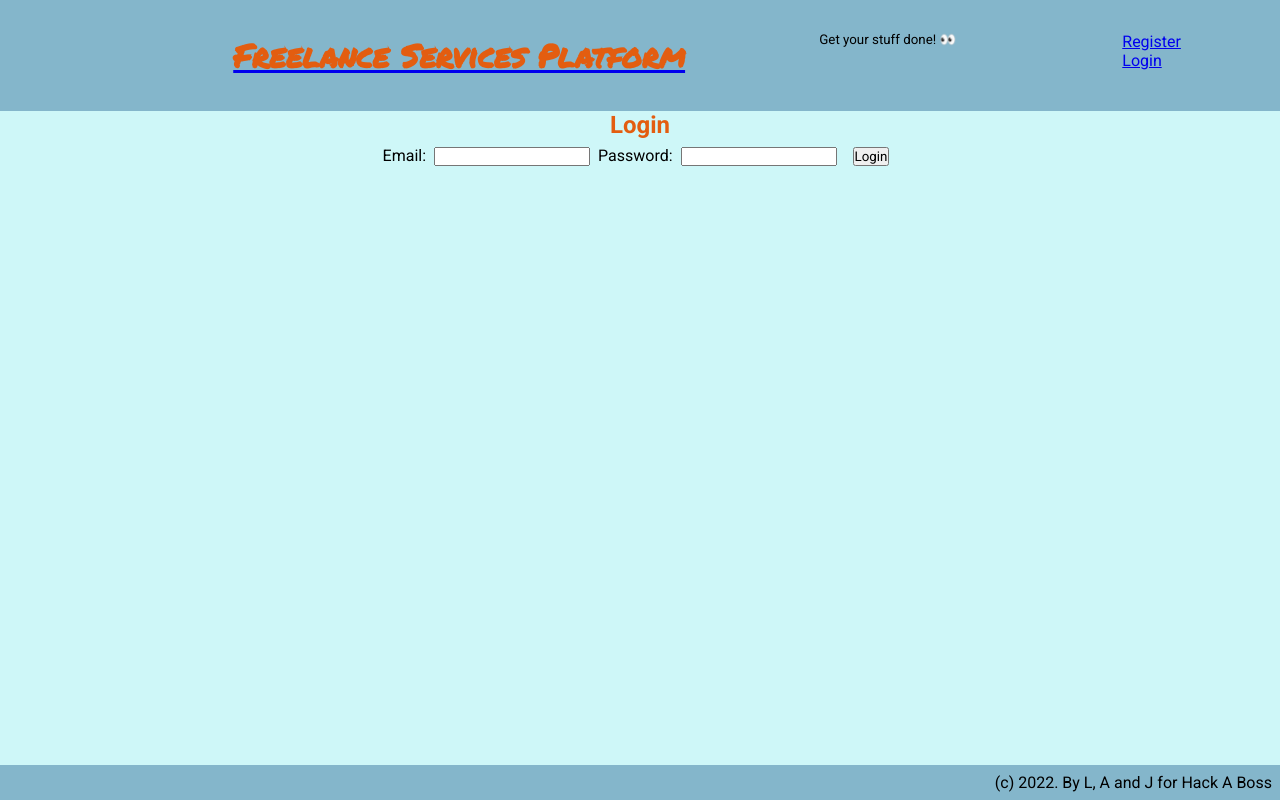
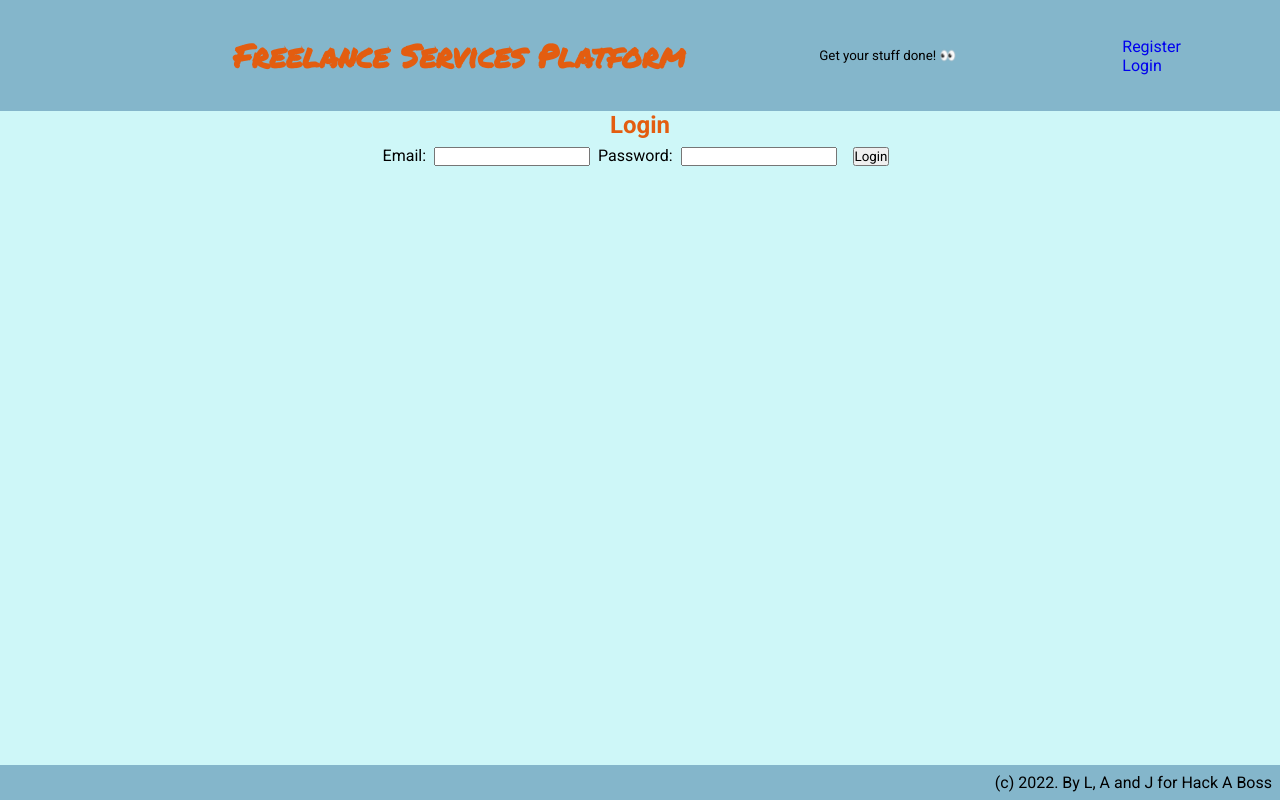
Before and after one commit to FlyWithMus/Project_3_Frontend, a React (Create React App) app: page /login in a window 1280 px wide. Built offline with nearby package versions, Linux system fonts and the light colour scheme.

Commit message:
texto alineado y sin subrayado en el header

```diff
--- a/src/App.css
+++ b/src/App.css
@@ -5,6 +5,7 @@
   margin: 0;
   box-sizing: border-box;
   font-family: Roboto, Arial, sans-serif;
+  text-decoration: none;
 }
 
 ul {
--- a/src/components/Header/style.css
+++ b/src/components/Header/style.css
@@ -5,6 +5,7 @@
   justify-content: space-around;
   padding: 2rem;
   background-color: rgb(132, 182, 203);
+  align-items: center;
 }
 
 .header ul li {
```
